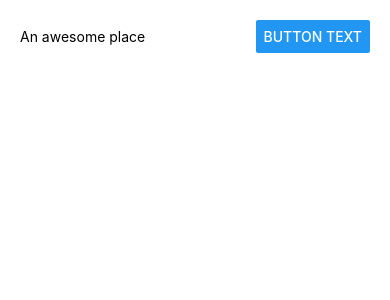
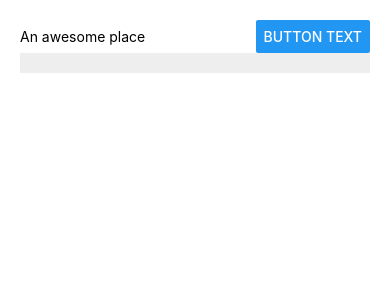
Before and after one commit to Pluto0104/react-native-practical-guide, a React Native app: screen / in a window 390 px wide. Both pictures are taken after a click on the button "BUTTON TEXT". Shown: the top 300 px of the page. Built offline with nearby package versions, Linux system fonts and the light colour scheme.

Commit message:
created ListItem component

```diff
--- a/App.js
+++ b/App.js
@@ -1,5 +1,7 @@
 import React from 'react';
 import { StyleSheet, TextInput, Text, View, Button } from 'react-native';
+
+import ListItem from './src/ListItem/ListItem';
 
 export default class App extends React.Component {
   constructor() {
@@ -32,11 +34,7 @@ export default class App extends React.Component {
   }
 
   renderPlaces(places = []) {
-    return places.map((place, i) => (
-      <Text key={i} style={styles.listItemStyles}>
-        {place}
-      </Text>
-    ));
+    return places.map((place, i) => <ListItem key={i} placeName={place} />);
   }
 
   render() {
@@ -59,7 +57,7 @@ export default class App extends React.Component {
           />
         </View>
 
-        <View style={styles.listStyles}>{this.renderPlaces(places)}</View>
+        <View style={styles.listContainer}>{this.renderPlaces(places)}</View>
       </View>
     );
   }
@@ -85,11 +83,7 @@ const styles = StyleSheet.create({
   buttonStyles: {
     width: '30%'
   },
-  listStyles: {
-    flexDirection: 'column',
-    backgroundColor: '#ccc'
-  },
-  listItemStyles: {
-    width: '100%'
+  listContainer: {
+    alignSelf: 'stretch'
   }
 });
--- /dev/null
+++ b/src/ListItem/ListItem.js
@@ -0,0 +1,21 @@
+import React from 'react';
+import { View, Text, StyleSheet } from 'react-native';
+
+const ListItem = ({ placeName }) => {
+  return (
+    <View style={styles.listItem}>
+      <Text tyle={styles.listItemText}>{placeName}</Text>
+    </View>
+  );
+};
+
+const styles = StyleSheet.create({
+  listItem: {
+    width: '100%',
+    padding: 10,
+    backgroundColor: '#eee',
+    marginBottom: 10
+  }
+});
+
+export default ListItem;
```
